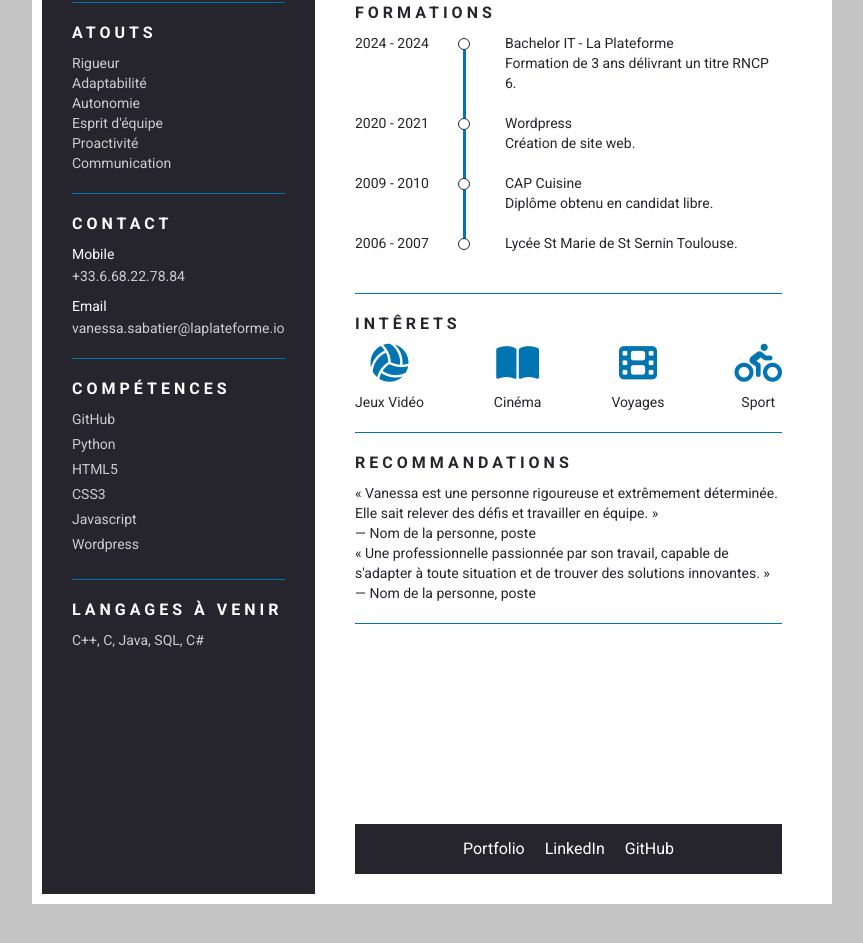
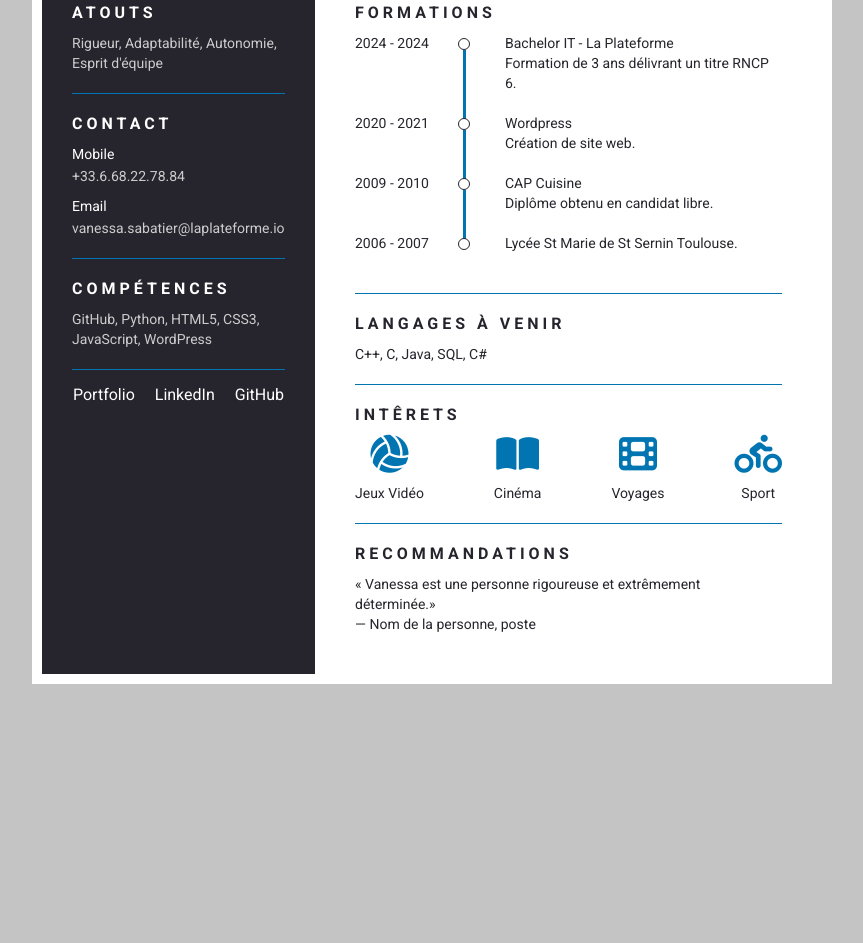
Before and after one commit to vanessa13001/mon_cv_, a plain HTML site: page index.html in a window 1280 px wide. Shown: the part 655-1598 px from the top of the page, without its empty margins (208-1071 px from the left). After the commit the page ends 1389 px from the top, so only its background shows below. Drawn offline with Linux system fonts and the light colour scheme.

Commit message:
update CV

```diff
--- a/index.html
+++ b/index.html
@@ -8,7 +8,6 @@
 	<script src="https://kit.fontawesome.com/b99e675b6e.js"></script>
 </head>
 <body>
-
 <div class="resume_wrapper">
 	<div class="resume_left">
 		<div class="resume_image">
@@ -21,7 +20,7 @@
 			</div>
 			<div class="resume_item resume_profile">
 				<div class="resume_title">Profile</div>
-				<div class="resume_info">Passionnée et curieuse, je suis constamment à la recherche de nouvelles technologies et tendances dans le développement web pour créer des solutions innovantes et performantes.</div>
+				<div class="resume_info">En reconversion professionnelle, je me spécialise dans le développement logiciel, motivée par l'innovation et le désir de relever des défis techniques.</div>
 			</div>
 			<div class="resume_item resume_address">
 				<div class="resume_title">Adresse postale</div>
@@ -29,26 +28,16 @@
 					Marseille, France
 				</div>
 			</div>
-
-			<!-- Ajout des langues et atouts -->
 			<div class="resume_item resume_languages">
 				<div class="resume_title">Langues</div>
 				<div class="resume_info">
 					<p>Français (Langue maternelle)</p>
 				</div>
 			</div>
-
 			<div class="resume_item resume_strengths">
 				<div class="resume_title">Atouts</div>
 				<div class="resume_info">
-					<ul>
-						<li>Rigueur</li>
-						<li>Adaptabilité</li>
-						<li>Autonomie</li>
-						<li>Esprit d'équipe</li>
-						<li>Proactivité</li>
-						<li>Communication</li>
-					</ul>
+					<p>Rigueur, Adaptabilité, Autonomie, Esprit d'équipe</p>
 				</div>
 			</div>
 			<div class="resume_item resume_contact">
@@ -65,38 +54,15 @@
 			<div class="resume_item resume_skills">
 				<div class="resume_title">Compétences</div>
 				<div class="resume_info">
-					<div class="skills_list">
-						<div class="skills_left">GitHub</div>
-						<div class="skills_bar"></div>
-					</div>
-					<div class="skills_list">
-						<div class="skills_left">Python</div>
-						<div class="skills_bar"></div>
-					</div>
-					<div class="skills_list">
-						<div class="skills_left">HTML5</div>
-						<div class="skills_bar"></div>
-					</div>
-					<div class="skills_list">
-						<div class="skills_left">CSS3</div>
-						<div class="skills_bar"></div>
-					</div>
-					<div class="skills_list">
-						<div class="skills_left">Javascript</div>
-						<div class="skills_bar"></div>
-					</div>
-					<div class="skills_list">
-						<div class="skills_left">Wordpress</div>
-						<div class="skills_bar"></div>
-					</div>
+					<p>GitHub, Python, HTML5, CSS3, JavaScript, WordPress</p>
 				</div>
 			</div>
 
-			<!-- Section Langages à venir après la section Compétences -->
-			<div class="resume_item resume_future_skills">
-				<div class="resume_title">Langages à venir</div>
-				<div class="resume_info">
-					<p>C++, C, Java, SQL, C#</p>
+			<div class="footer">
+				<div class="footer_links">
+					<a href="https://vanessa13001.github.io/portfolio/" target="_blank" class="footer_link">Portfolio</a>
+					<a href="https://www.linkedin.com/in/vanessa-sabatier-47b13b334/" target="_blank" class="footer_link">LinkedIn</a>
+					<a href="https://github.com/vanessa13001" target="_blank" class="footer_link">GitHub</a>
 				</div>
 			</div>
 		</div>
@@ -181,6 +147,12 @@
 				</div>
 			</div>
 		</div>
+		<div class="resume_item resume_future_skills">
+			<div class="resume_title">Langages à venir</div>
+			<div class="resume_info">
+				<p>C++, C, Java, SQL, C#</p>
+			</div>
+		</div>
 
 		<div class="resume_item resmue_interests">
 			<div class="resume_title">Intêrets</div>
@@ -211,28 +183,14 @@
 				</div>
 			</div>
 		</div>
-
-		<!-- Section Recommandations -->
 		<div class="resume_item resume_recommendations">
 			<div class="resume_title">Recommandations</div>
 			<div class="resume_info">
-				<p>« Vanessa est une personne rigoureuse et extrêmement déterminée. Elle sait relever des défis et travailler en équipe. »</p>
+				<p>« Vanessa est une personne rigoureuse et extrêmement déterminée.»</p>
 				<p>— Nom de la personne, poste</p>
-				<p>« Une professionnelle passionnée par son travail, capable de s'adapter à toute situation et de trouver des solutions innovantes. »</p>
-				<p>— Nom de la personne, poste</p>
-			</div>
-		</div>
-
-		<!-- Déplacer la section footer ici -->
-		<div class="footer">
-			<div class="footer_links">
-				<a href="https://vanessa13001.github.io/portfolio/" target="_blank" class="footer_link">Portfolio</a>
-				<a href="https://www.linkedin.com/in/vanessa-sabatier-47b13b334/" target="_blank" class="footer_link">LinkedIn</a>
-				<a href="https://github.com/vanessa13001" target="_blank" class="footer_link">GitHub</a>
 			</div>
 		</div>
 	</div>
 </div>
-
 </body>
 </html>
--- a/styles.css
+++ b/styles.css
@@ -1,7 +1,7 @@
-/* Importation de la police */
+/* importation de la police */
 @import url('https://fonts.googleapis.com/css2?family=Roboto:wght@400;700&display=swap');
 
-/* Réinitialisation des styles de base */
+/* réinitialisation des styles de base */
 * {
     margin: 0;
     padding: 0;
@@ -10,7 +10,7 @@
     font-family: 'Roboto', sans-serif;
 }
 
-/* Styles pour le body */
+/* tyles pour le body */
 body {
     background: #c4c4c4;
     font-size: 14px;
@@ -20,7 +20,7 @@ body {
     min-height: 100vh;
 }
 
-/* Styles pour le wrapper du CV */
+/* styles pour le wrapper du CV */
 .resume_wrapper {
     display: flex;
     width: 800px;
@@ -30,13 +30,13 @@ body {
     flex: 1;
 }
 
-/* Styles pour la partie gauche du CV */
+/* styles pour la partie gauche du CV */
 .resume_wrapper .resume_left {
     width: 35%;
     background: #26252d;
 }
 
-/* Styles pour l'image du CV */
+/* styles pour l'image du CV */
 .resume_wrapper .resume_left .resume_image {
     width: 100%;
 }
@@ -46,7 +46,7 @@ body {
     display: block;
 }
 
-/* Styles pour le titre du CV */
+/* styles pour le titre du CV */
 .resume_wrapper .resume_title {
     color: #fff;
     text-transform: uppercase;
@@ -56,17 +56,17 @@ body {
     letter-spacing: 4px;
 }
 
-/* Styles pour les informations du CV */
+/* styles pour les informations du CV */
 .resume_wrapper .resume_left .resume_info {
     color: #cccccd;
 }
 
-/* Styles pour la partie basse du CV */
+/* styles pour la partie basse du CV */
 .resume_wrapper .resume_left .resume_bottom {
     padding: 20px 30px;
 }
 
-/* Styles pour les éléments du CV */
+/* styles pour les éléments du CV */
 .resume_wrapper .resume_item {
     padding: 20px 0;
     border-bottom: 1px solid #0175b2;
@@ -76,7 +76,7 @@ body {
     border-bottom: 0;
 }
 
-/* Styles pour le nom et le rôle */
+/* styles pour le nom et le rôle */
 .resume_wrapper .resume_left .resume_namerole {
     display: none;
 }
@@ -94,7 +94,7 @@ body {
     color: #84838b;
 }
 
-/* Styles pour les contacts */
+/* styles pour les contacts */
 .resume_wrapper .resume_left .resume_contact .resume_info:last-child {
     margin-top: 10px;
 }
@@ -104,7 +104,7 @@ body {
     margin-bottom: 2px;
 }
 
-/* Styles pour les compétences */
+/* styles pour les compétences */
 .resume_wrapper .resume_left .resume_skills .skills_list {
     display: flex;
     justify-content: space-between;
@@ -122,12 +122,11 @@ body {
     position: absolute;
     top: 0;
     left: 0;
-    /* background: #0175b2; */
     width: 100%;
     height: 100%;
 }
 
-/* Styles pour la partie droite du CV */
+/* styles pour la partie droite du CV */
 .resume_wrapper .resume_right {
     width: 65%;
     padding: 20px 40px;
@@ -202,37 +201,35 @@ body {
     margin-bottom: 10px;
 }
 
-/* Styles pour le footer */
+/* styles pour le footer */
 .footer {
-    background-color: #26252d; /* Couleur de fond du footer */
-    padding: 15px 20px; /* Taille réduite du padding */
-    text-align: center; /* Centre les liens */
+    background-color: #26252d; /* couleur de fond du footer */
+    padding: 15px 20px; /* taille réduite du padding */
+    text-align: center; /* centre les liens */
     width: 100%;
     box-sizing: border-box;
-    margin-top: 200px; /* Augmenter la marge pour décaler plus bas */
+    margin-top: 0px; /* augmenter la marge pour décaler plus bas */
 }
 
 .footer_links {
     display: flex;
-    justify-content: center; /* Centre les liens horizontalement */
-    gap: 20px; /* Espace entre les liens */
+    justify-content: center; /* centre les liens horizontalement */
+    gap: 20px; /* espace entre les liens */
 }
 
 .footer_link {
-    color: #fff; /* Couleur du texte des liens */
-    text-decoration: none; /* Enlève le soulignement des liens */
-    font-size: 16px; /* Taille du texte des liens */
-    transition: color 0.3s; /* Transition pour le changement de couleur */
+    color: #fff; /* couleur du texte des liens */
+    text-decoration: none; /* enlève le soulignement des liens */
+    font-size: 16px; /* taille du texte des liens */
+    transition: color 0.3s; /* transition pour le changement de couleur */
 }
 
 .footer_link:hover {
-    color: #0175b2; /* Couleur du texte des liens au survol */
+    color: #0175b2; /* couleur du texte des liens au survol */
 }
 
 
-
-
-/* Styles pour les médias */
+/* styles pour les médias */
 @media screen and (max-width: 800px) {
     .resume_wrapper .resume_right .resume_namerole {
         display: none;
@@ -278,14 +275,13 @@ body {
 }
 
 @media print {
-    /* Assurez-vous que les couleurs sont maintenues */
+    /* les couleurs sont maintenues */
     * {
         -webkit-print-color-adjust: exact;
         print-color-adjust: exact;
     }
 
-    /* Vous pouvez également ajouter d'autres styles spécifiques à l'impression ici */
-    /* Par exemple, cacher certains éléments ou ajuster les marges */
+    /*ajouter d'autres styles spécifiques à l'impression ici par exemple, cacher certains éléments ou ajuster les marges */
     .no-print {
         display: none;
     }
@@ -295,8 +291,39 @@ body {
         padding: 0;
     }
 
-    /* Exemple pour ajuster les marges de la page */
     @page {
         margin: 1cm;
     }
+
+    .resume_wrapper {
+        width: 100%;
+        max-width: 100%;
+        box-sizing: border-box;
+        padding: 0;
+    }
+
+    body {
+        font-size: 12px;
+    }
+
+
+    .resume_wrapper .resume_left,
+    .resume_wrapper .resume_right {
+        padding: 10px;
+    }
+
+    .resume_wrapper .resume_item {
+        padding: 10px 0;
+    }
+
+    /* réduire les espacements entre les éléments */
+    .resume_wrapper .resume_left .resume_image img {
+        width: 80%;  /* Réduisez la taille de l'image */
+    }
+
+    /* contenu des sections pour mieux tenir sur une page */
+    .resume_wrapper .resume_right .resume_data .year,
+    .resume_wrapper .resume_right .resume_data .content {
+        font-size: 12px;  /* taille du texte */
+    }
 }
```
